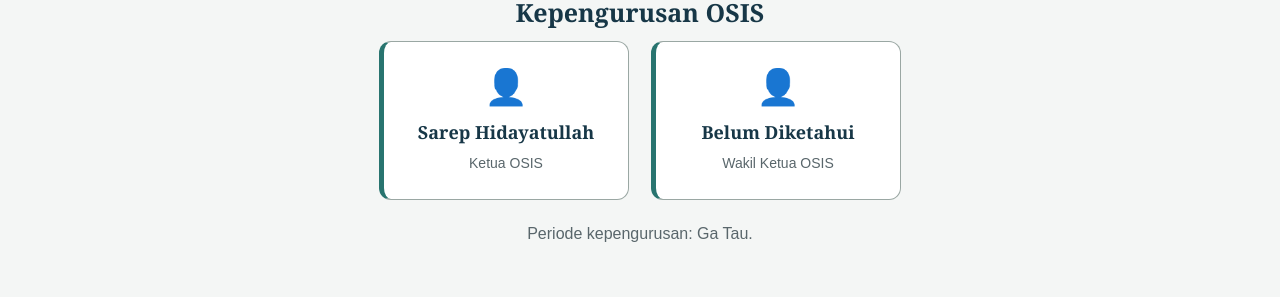
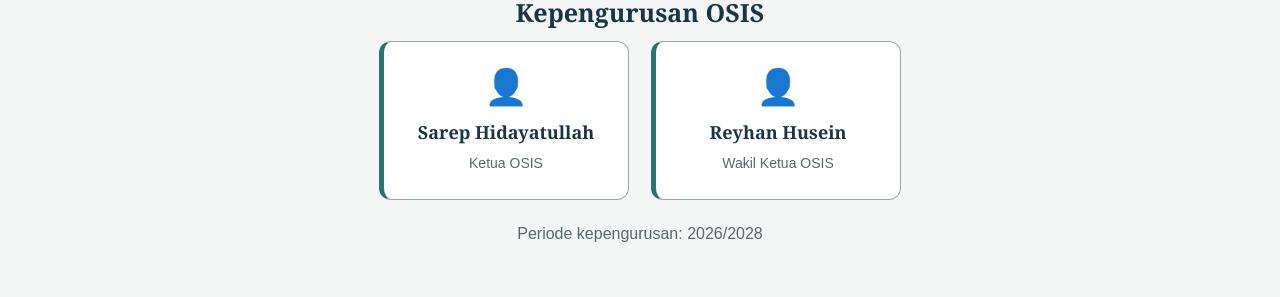
Before and after one commit to asaaarubbit-sys/TECH-DAILY, a plain HTML site: page kesiswaan.html in a window 1280 px wide. Shown: the part 1660-1957 px from the top of the page. Drawn offline with Linux system fonts and the light colour scheme.

Commit message:
Update kesiswaan html

```diff
--- a/kesiswaan.html
+++ b/kesiswaan.html
@@ -517,7 +517,7 @@
 
     <div class="osis-grid">
 
-        <!-- KETUA OSIS -->
+
 
         <div class="osis-card">
 
@@ -529,13 +529,13 @@
 
         </div>
 
-        <!-- WAKIL KETUA OSIS -->
+
 
         <div class="osis-card">
 
             <div class="osis-icon">👤</div>
 
-            <h3>Belum Diketahui</h3>
+            <h3>Reyhan Husein</h3>
 
             <p>Wakil Ketua OSIS</p>
 
@@ -544,7 +544,7 @@
     </div>
 
     <p class="osis-description" style="margin-top: 20px;">
-        Periode kepengurusan: Ga Tau.
+        Periode kepengurusan: 2026/2028
     </p>
 
 </section>
```
